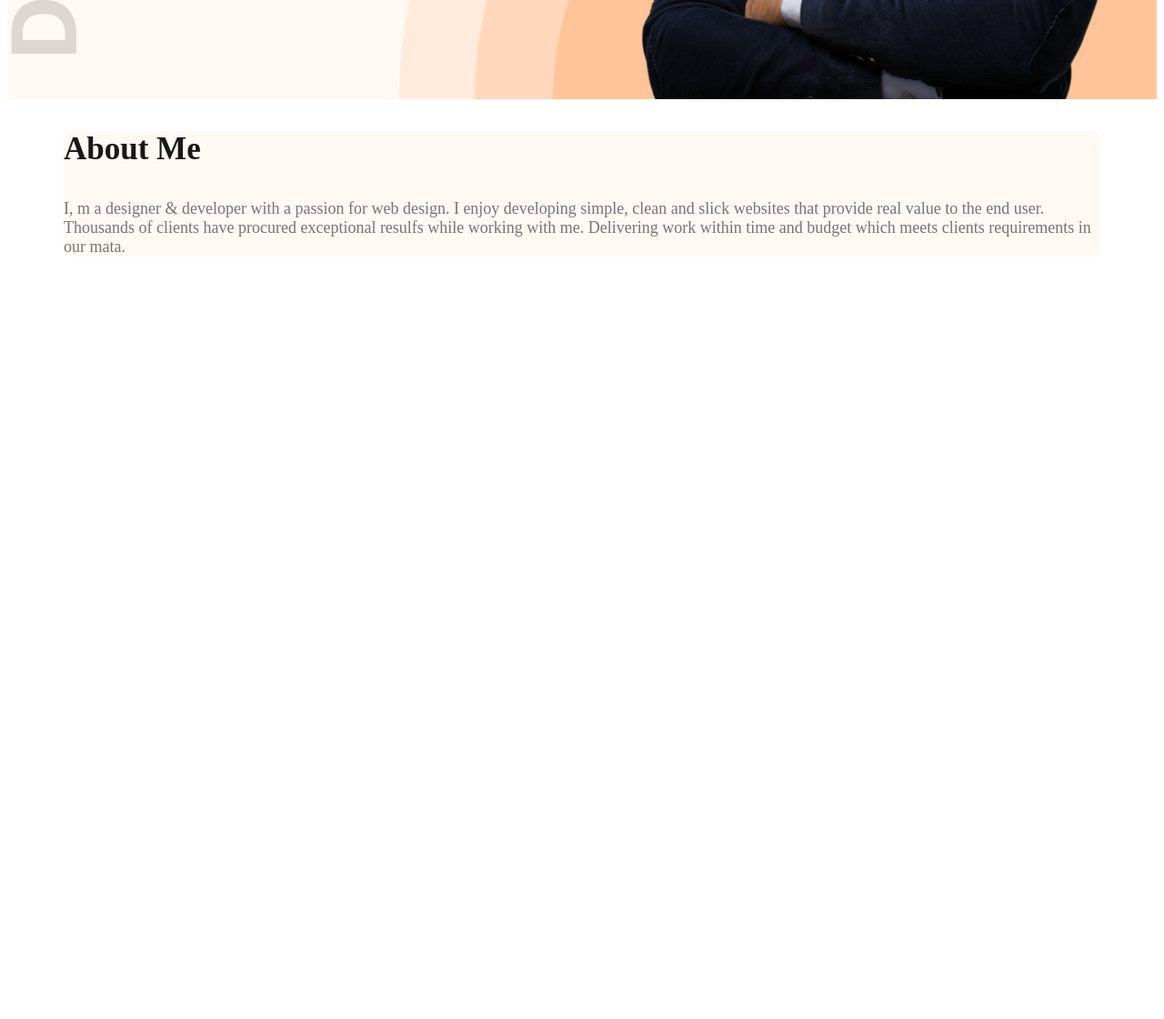
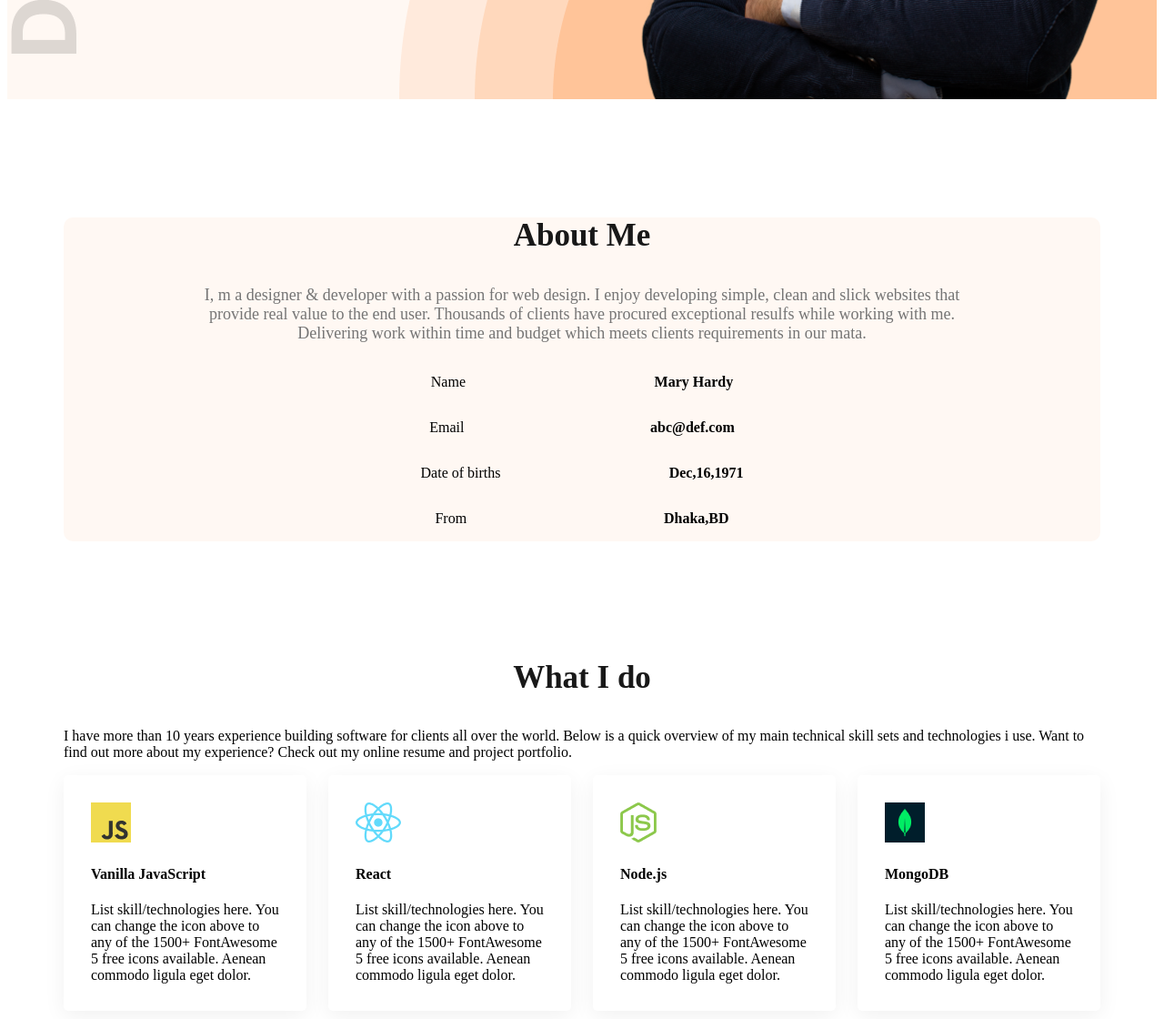
Before and after one commit to khondokarshakil/webdevelopment-portfolio, a plain HTML site: page index.html in a window 1280 px wide. Shown: the part 712-1832 px from the top of the page at 91% size. Before the commit the page ends 1012 px from the top, so only its background shows below. Drawn offline with Linux system fonts and the light colour scheme.

Commit message:
added code

```diff
--- a/index.html
+++ b/index.html
@@ -19,27 +19,82 @@
             <ul>
                 <li><a class="dark-2" href="">Portfolio</a></li>
                 <li><a class="dark-2" href="">Blog</a></li>
-                <li><a href=""><button class="btn-primary" >Hire Me</button></a></li>
+                <li><a href=""><button class="btn-primary">Hire Me</button></a></li>
             </ul>
         </nav>
         <div class="bannar">
             <div class="bannar-content">
-                <h4 class="banner-greeting dark-2">Hi, I  am</h4>
+                <h4 class="banner-greeting dark-2">Hi, I am</h4>
                 <h1 class="banner-title">Mary Hardy</h1>
-                <p>Shot what able cold new see hold.Friendly as an betrayed formerly he. Morning because as to society behaved moments.</p>
+                <p>Shot what able cold new see hold.Friendly as an betrayed formerly he. Morning because as to society
+                    behaved moments.</p>
                 <button class="btn-primary">Download CV</button>
-                <button  class="btn-primary">Conttact</button>
+                <button class="btn-primary">Conttact</button>
             </div>
-              <img class="banner-profile-pic" src="images/hardy.png" alt="">
+            <img class="banner-profile-pic" src="images/hardy.png" alt="">
         </div>
 
     </header>
     <main>
-         <section class="about secondary-bg">
+        <section class="about secondary-bg">
             <h3 class="section-title">About Me</h3>
-            <p class="section-descroption">I, m a designer & developer with a passion for web design. I enjoy developing simple, clean and slick websites that provide real value to the end user. Thousands of clients have procured exceptional resulfs while working with me. Delivering work within time and budget which meets clients requirements in our mata.</p>
+            <p class="section-descroption">I, m a designer & developer with a passion for web design. I enjoy developing
+                simple, clean and slick websites that provide real value to the end user. Thousands of clients have
+                procured exceptional resulfs while working with me. Delivering work within time and budget which meets
+                clients requirements in our mata.</p>
+            <div class="about">
+                <!-- .about-item*4>p.item-titel+p.item-descriptin -->
+                <div class="about-item">
+                    <p class="item-titel">Name</p>
+                    <p class="item-description">Mary Hardy</p>
+                </div>
+                <div class="about-item">
+                    <p class="item-titel">Email</p>
+                    <p class="item-description">abc@def.com</p>
+                </div>
+                <div class="about-item">
+                    <p class="item-titel">Date of births</p>
+                    <p class="item-description">Dec,16,1971</p>
+                </div>
+                <div class="about-item">
+                    <p class="item-titel">From</p>
+                    <p class="item-description">Dhaka,BD</p>
+                </div>
+            </div>
+        </section>
+        <!-- what is do section start -->
+        <section class="skills">
+            <h3 class="section-title ">What I do</h3>
+            <p class="section-description">I have more than 10 years experience building software for clients all over
+                the world. Below is a quick
+                overview of my main technical skill sets and technologies i use. Want to find out more about my
+                experience?
+                Check out my online resume and project portfolio.</p>
+                <div class="skills-container">
+                    <!-- .skill*4>img+h4.skill-title+.skill-description -->
+                     <div class="skill">
+                        <img src="images/icons/js.png" alt="">
+                        <h4 class="skill-title">Vanilla JavaScript</h4>
+                        <div class="skill-description">List skill/technologies here. You can change the icon above to any of the 1500+ FontAwesome 5 free icons available. Aenean commodo ligula eget dolor.</div>
+                     </div>
+                     <div class="skill">
+                        <img src="images/icons/react.png" alt="">
+                        <h4 class="skill-title">React</h4>
+                        <div class="skill-description">List skill/technologies here. You can change the icon above to any of the 1500+ FontAwesome 5 free icons available. Aenean commodo ligula eget dolor.</div>
+                     </div>
+                     <div class="skill">
+                        <img src="images/icons/nodejs.png" alt="">
+                        <h4 class="skill-title">Node.js</h4>
+                        <div class="skill-description">List skill/technologies here. You can change the icon above to any of the 1500+ FontAwesome 5 free icons available. Aenean commodo ligula eget dolor.</div>
+                     </div>
+                     <div class="skill">
+                        <img src="images/icons/mongo.png" alt="">
+                        <h4 class="skill-title">MongoDB</h4>
+                        <div class="skill-description">List skill/technologies here. You can change the icon above to any of the 1500+ FontAwesome 5 free icons available. Aenean commodo ligula eget dolor.</div>
+                     </div>
+                </div>
 
-         </section>
+        </section>
     </main>
     <footer>
 
--- a/style/fortfolio.css
+++ b/style/fortfolio.css
@@ -30,6 +30,7 @@
     font-size: 35px;
     font-weight: bold;
     color: #181818;
+    text-align: center;
 }
 .section-descroption{
 font-size: 18px;
@@ -89,8 +90,32 @@ main{
     max-width: 1140px;
     margin: 0 auto;
 }
+main section{
+    margin-top: 130px;
+    margin-bottom: 130px;
+}
 /* about style */
 .about{
 border-radius: 10px;
-padding: 130px, 150px;
+padding: 0px 150px;
+text-align: center;
+
 }
+.about-item{
+    display: flex;
+     justify-content:space-around;
+}
+.item-description{
+    font-weight: bold;
+}
+/* skills-container */
+.skills-container{
+    display:flex;
+    gap: 24px;
+}
+.skill{
+    padding: 30px;
+    border-radius: 5px;
+    box-shadow: 0px 6px 25px 0px rgb(0, 0, 0,0.06);
+
+}
```
